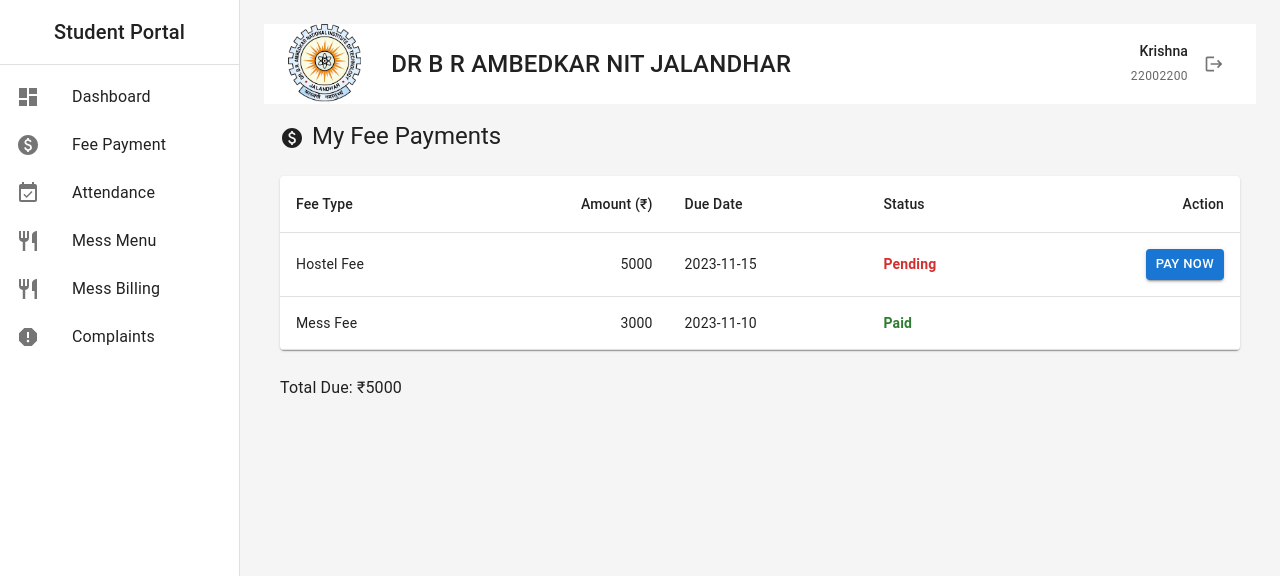
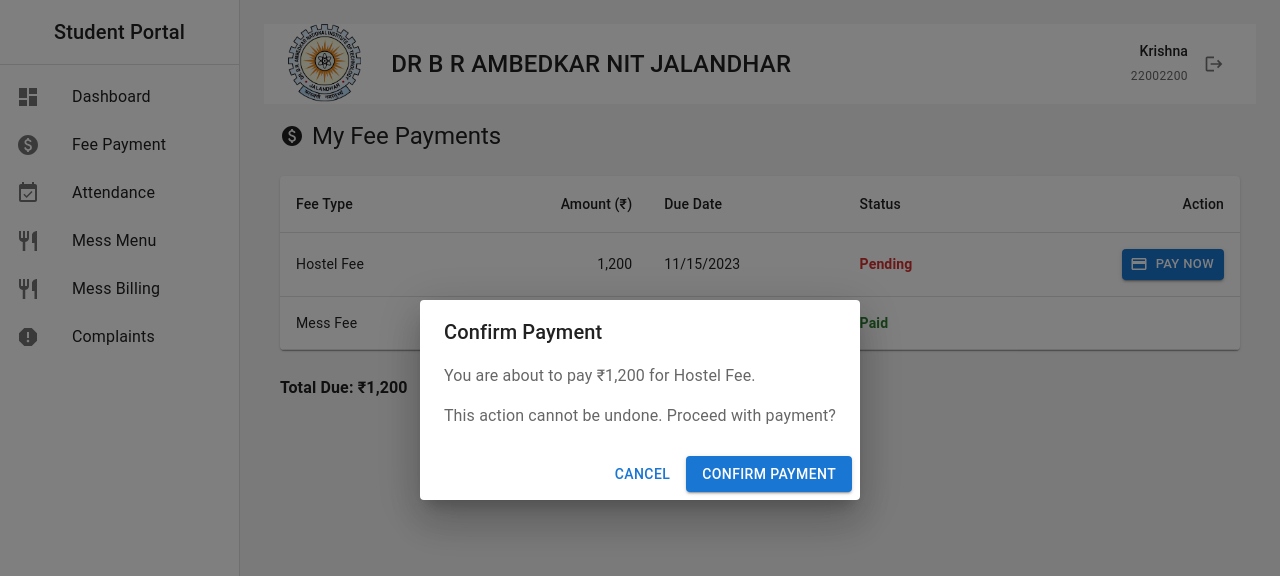
Before and after one commit to Raushanjha4754/MinorProject, a React (Create React App) app in the folder hostel-mess-frontend/: page /fee-payment in a window 1280 px wide. Both pictures are taken after a click on the button "PAY NOW". Shown: the top 576 px of the page. Built offline with nearby package versions, Linux system fonts and the light colour scheme.

Commit message:
update fee payment

```diff
--- a/hostel-mess-frontend/src/features/fees/FeePayment.jsx
+++ b/hostel-mess-frontend/src/features/fees/FeePayment.jsx
@@ -1,18 +1,68 @@
-// src/features/fees/FeePayment.jsx
-import { Box, Typography, Table, TableBody, TableCell, TableContainer, TableHead, TableRow, Paper, Button } from '@mui/material';
-import { Paid } from '@mui/icons-material';
+import {
+  Box,
+  Typography,
+  Table,
+  TableBody,
+  TableCell,
+  TableContainer,
+  TableHead,
+  TableRow,
+  Paper,
+  Button,
+  Dialog,
+  DialogActions,
+  DialogContent,
+  DialogContentText,
+  DialogTitle,
+  CircularProgress
+} from '@mui/material';
+import { Paid, Payment } from '@mui/icons-material';
+import { useState } from 'react';
+import { useNavigate } from 'react-router-dom';
 
 const FeePayment = () => {
+  const navigate = useNavigate();
+  const [openDialog, setOpenDialog] = useState(false);
+  const [selectedFee, setSelectedFee] = useState(null);
+  const [isProcessing, setIsProcessing] = useState(false);
+
   // Sample data - replace with API call
   const fees = [
-    { id: 1, name: 'Hostel Fee', amount: 5000, dueDate: '2023-11-15', status: 'Pending' },
+    { id: 1, name: 'Hostel Fee', amount: 1200, dueDate: '2023-11-15', status: 'Pending' },
     { id: 2, name: 'Mess Fee', amount: 3000, dueDate: '2023-11-10', status: 'Paid' },
   ];
 
+  const handlePayNow = (fee) => {
+    setSelectedFee(fee);
+    setOpenDialog(true);
+  };
+
+  const handleConfirmPayment = () => {
+    setIsProcessing(true);
+    // Simulate API call
+    setTimeout(() => {
+      setIsProcessing(false);
+      setOpenDialog(false);
+      navigate('/payment-success', {
+        state: {
+          amount: selectedFee.amount,
+          feeType: selectedFee.name
+        }
+      });
+    }, 1500);
+  };
+
+  const handleCancelPayment = () => {
+    setOpenDialog(false);
+    setSelectedFee(null);
+  };
+
+  const totalDue = fees.filter(f => f.status === 'Pending').reduce((sum, fee) => sum + fee.amount, 0);
+
   return (
     <Box sx={{ p: 2 }}>
-      <Typography variant="h5" gutterBottom sx={{ mb: 3 }}>
-        <Paid sx={{ verticalAlign: 'middle', mr: 1 }} />
+      <Typography variant="h5" gutterBottom sx={{ mb: 3, display: 'flex', alignItems: 'center' }}>
+        <Paid sx={{ mr: 1 }} />
         My Fee Payments
       </Typography>
 
@@ -31,8 +81,8 @@
             {fees.map((fee) => (
               <TableRow key={fee.id}>
                 <TableCell>{fee.name}</TableCell>
-                <TableCell align="right">{fee.amount}</TableCell>
-                <TableCell>{fee.dueDate}</TableCell>
+                <TableCell align="right">{fee.amount.toLocaleString()}</TableCell>
+                <TableCell>{new Date(fee.dueDate).toLocaleDateString()}</TableCell>
                 <TableCell>
                   <Box
                     component="span"
@@ -46,7 +96,12 @@
                 </TableCell>
                 <TableCell align="right">
                   {fee.status === 'Pending' && (
-                    <Button variant="contained" size="small">
+                    <Button
+                      variant="contained"
+                      size="small"
+                      startIcon={<Payment />}
+                      onClick={() => handlePayNow(fee)}
+                    >
                       Pay Now
                     </Button>
                   )}
@@ -57,9 +112,36 @@
         </Table>
       </TableContainer>
 
-      <Typography variant="subtitle1" sx={{ mt: 2 }}>
-        Total Due: ₹{fees.filter(f => f.status === 'Pending').reduce((sum, fee) => sum + fee.amount, 0)}
+      <Typography variant="subtitle1" sx={{ mt: 2, fontWeight: 'bold' }}>
+        Total Due: ₹{totalDue.toLocaleString()}
       </Typography>
+
+      {/* Payment Confirmation Dialog */}
+      <Dialog open={openDialog} onClose={handleCancelPayment}>
+        <DialogTitle>Confirm Payment</DialogTitle>
+        <DialogContent>
+          <DialogContentText>
+            You are about to pay ₹{selectedFee?.amount.toLocaleString()} for {selectedFee?.name}.
+          </DialogContentText>
+          <DialogContentText sx={{ mt: 2 }}>
+            This action cannot be undone. Proceed with payment?
+          </DialogContentText>
+        </DialogContent>
+        <DialogActions>
+          <Button onClick={handleCancelPayment} disabled={isProcessing}>
+            Cancel
+          </Button>
+          <Button
+            onClick={handleConfirmPayment}
+            color="primary"
+            variant="contained"
+            disabled={isProcessing}
+            startIcon={isProcessing ? <CircularProgress size={20} /> : null}
+          >
+            {isProcessing ? 'Processing...' : 'Confirm Payment'}
+          </Button>
+        </DialogActions>
+      </Dialog>
     </Box>
   );
 };
```
